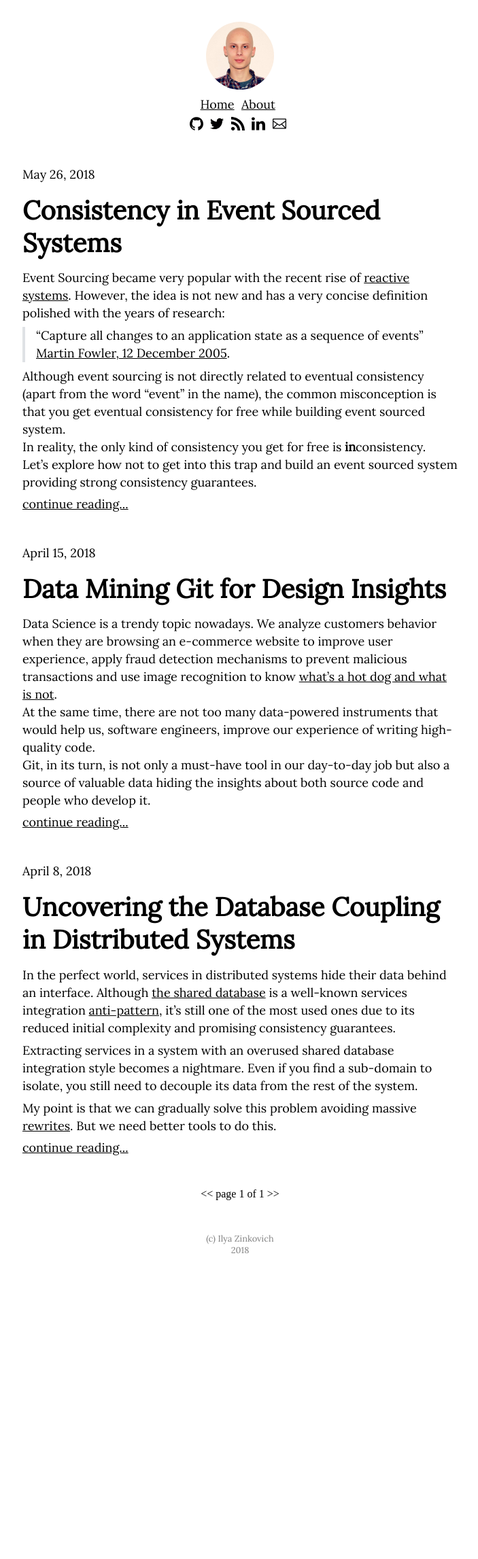
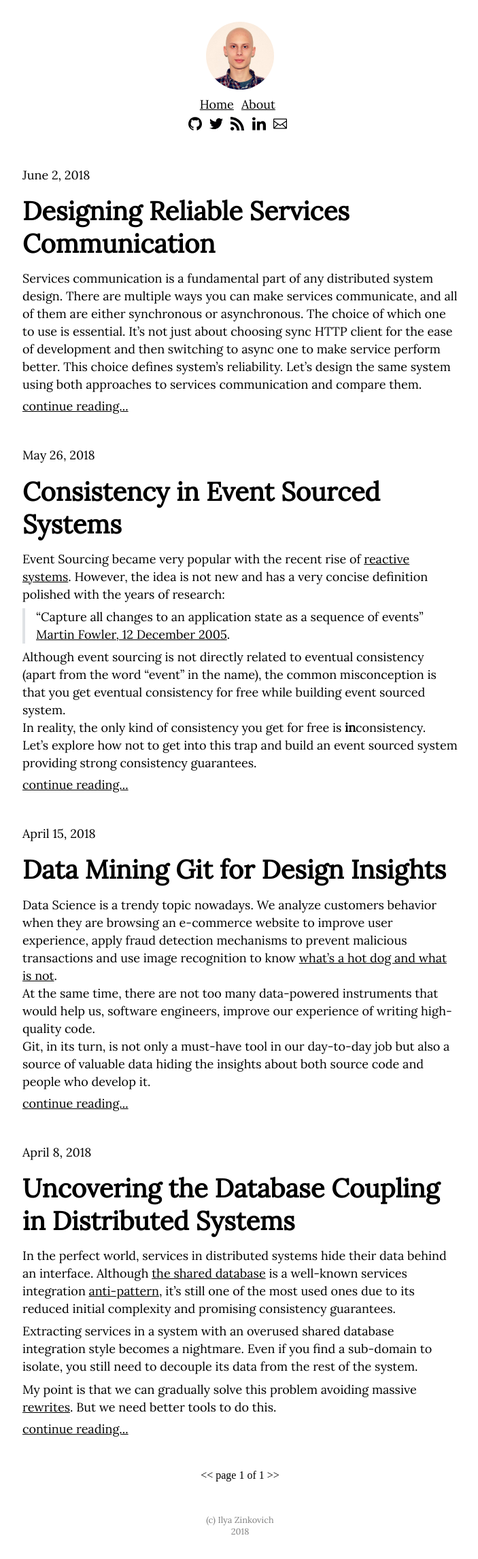
Before and after one commit to IlyaZinkovich/ilyazinkovich.github.io, a Jekyll site: the page built from index.html, in a window 1280 px wide. Shown: the whole page at 68% size, without its empty margins (287-990 px from the left). Built offline with Jekyll 4.4.1, drawn with Linux system fonts in a browser that asks for light colours; the list of posts is cut into pages by our own code; before the commit the page ends 1880 px from its top, so only the background shows below that.

Commit message:
Post on Designing Reliable Services Communication

```diff
--- /dev/null
+++ b/_posts/2018/jun/2018-06-02-reliable-services-communication.md
@@ -0,0 +1,63 @@
+---
+layout: post
+date: 2018-06-02
+title: "Designing Reliable Services Communication"
+description: |
+keywords:
+  - http
+  - event stream
+  - distributed systems
+categories: distributed systems
+---
+
+Services communication is a fundamental part of any distributed system design. There are multiple ways you can make services communicate, and all of them are either synchronous or asynchronous. The choice of which one to use is essential. It's not just about choosing sync HTTP client for the ease of development and then switching to async one to make service perform better. This choice defines system's reliability. Let's design the same system using both approaches to services communication and compare them.
+
+<!--more-->
+
+## Incentives and Payments example
+
+Suppose we're building a delivery service in which we pay couriers per delivery. Payments service is already in place and is busy transferring money to couriers' accounts. To improve quality of service, we decided to encourage couriers giving them monetary bonuses and increasing payments based on their performance. Just for this purpose, we start building Incentives service.
+
+## Let's design it the synchronous way
+
+Incentives service needs to expose API for giving couriers various types of bonuses and keeping track of their performance.
+While sketching a simple system level diagram, we decide that Incentives service will synchronously call Payments when we need to pay money for a bonus and Payments will call Incentives when it needs to know couriers' performance to make payment amount adjustment.
+
+![alt text](https://bit.ly/2HfpH9r?style=centered "synchronous communication design")
+
+The services code looks pretty straightforward and very similar to in-process communication.
+
+{% gist f6c30ead18006c269771e0e16e6487c0 %}
+
+{% gist 050fffd3085f0ee9d354d34adf93984d %}
+
+Everything works fine until Payments service goes down and we start preparing the workaround to batch unpaid bonuses on the client side until Payments goes live.
+After we fix this unfortunate issue, Incentives service starts failing. How much do we need to pay couriers if we cannot obtain their performance? Do we need to delay the payments until Incentives service is back?
+These inherent problems remain unnoticeable until they result in system outages or drastically slow down the development cycle.
+
+## Asynchronous way
+
+Let's ask ourselves the following questions:
+- Is Incentives service responsible for making sure the money is paid for the bonus?
+- If Payments service is so interested in couriers performance, shouldn't it own this data instead of asking for it each time?
+
+This leads us to a different kind of architecture where Incentives service notifies the rest of the system of events happening in this service.
+
+![alt text](https://bit.ly/2LiEt1z?style=centered "asynchronous communication design")
+
+If Payments service goes down, event stream will naturally buffer the bonuses.
+If Incentives service goes down, Payments will continue working using couriers performance information obtained from the recent events and cached locally. Surprisingly, we even achieved better performance removing unnecessary network call.
+We modeled the corner cases as part of the natural flow without adding the messy workaround code.
+Moreover, we redistributed responsibilities between these services in a slightly different way. Incentives service no longer has any payment-related code and Payments service owns all the information needed to make payments.
+Asynchronous communication enabled true decoupling of services in space and time contributing to better system reliability while keeping the code clean.
+
+{% gist 3188166e5a636c840868ff072fa7103f %}
+
+{% gist 11691a92cecddc740ca6fb122c1d42e7 %}
+
+## Summary
+
+Synchronous services communication is easy to understand. It closely resembles the function calls made inside a process on a single machine. But this simple concept breaks when we try to apply it to distributed systems design.
+Although a lot of the systems are designed in this way, we can start using asynchronous services communication making them inherently more reliable.
+
+Here is a link to the repository containing source code: https://github.com/IlyaZinkovich/event-sourcing-consistency
--- a/css/main.scss
+++ b/css/main.scss
@@ -23,11 +23,11 @@ $grey: lighten($black, 50);
   padding: 0;
 }
 
-p, h1, h2, h3, h4, h5 {
+p, h1, h2, h3, h4, h5, li {
   font-family: 'Lora', serif;
 }
 
-p {
+p, li {
   font-size: 18px;
 }
 
```
